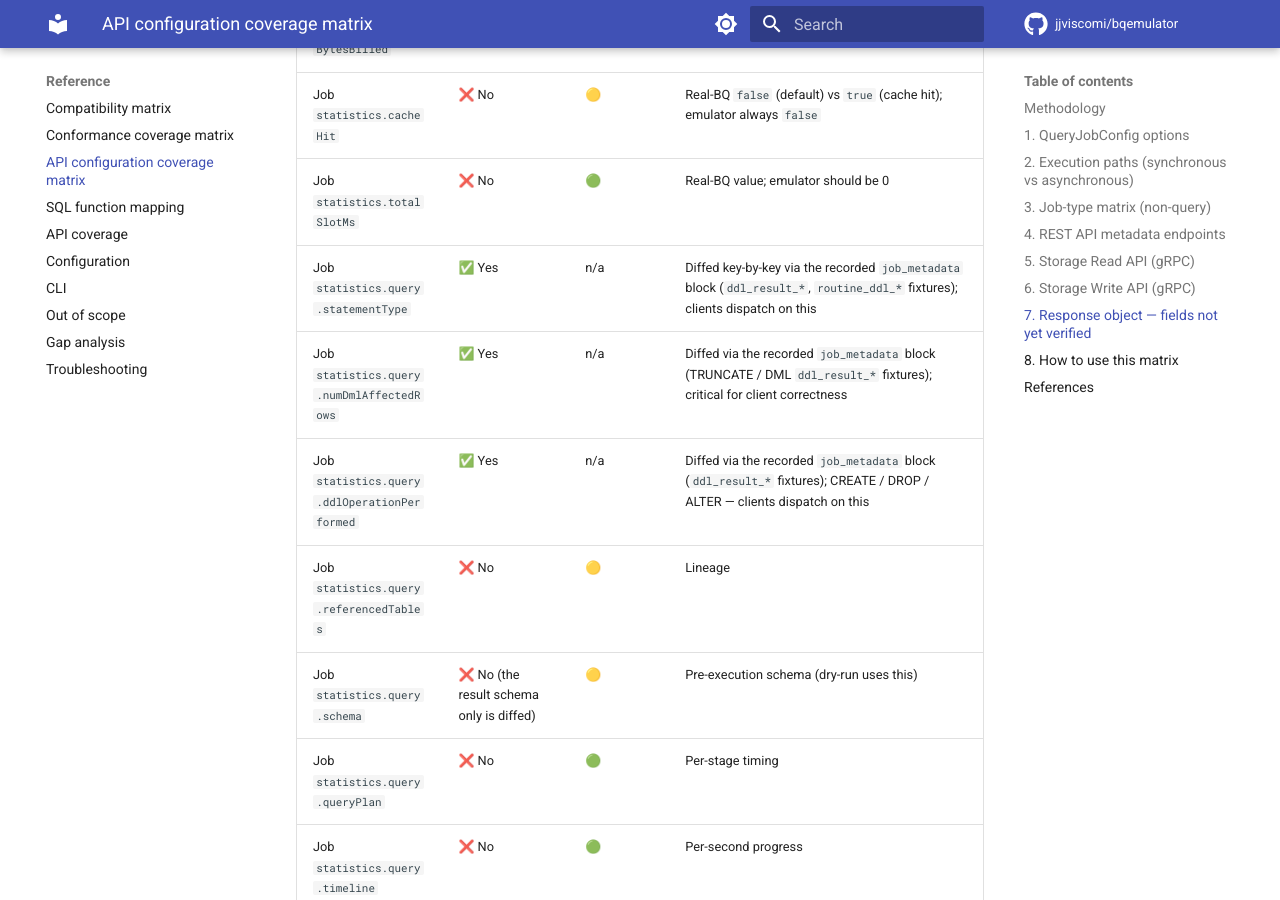
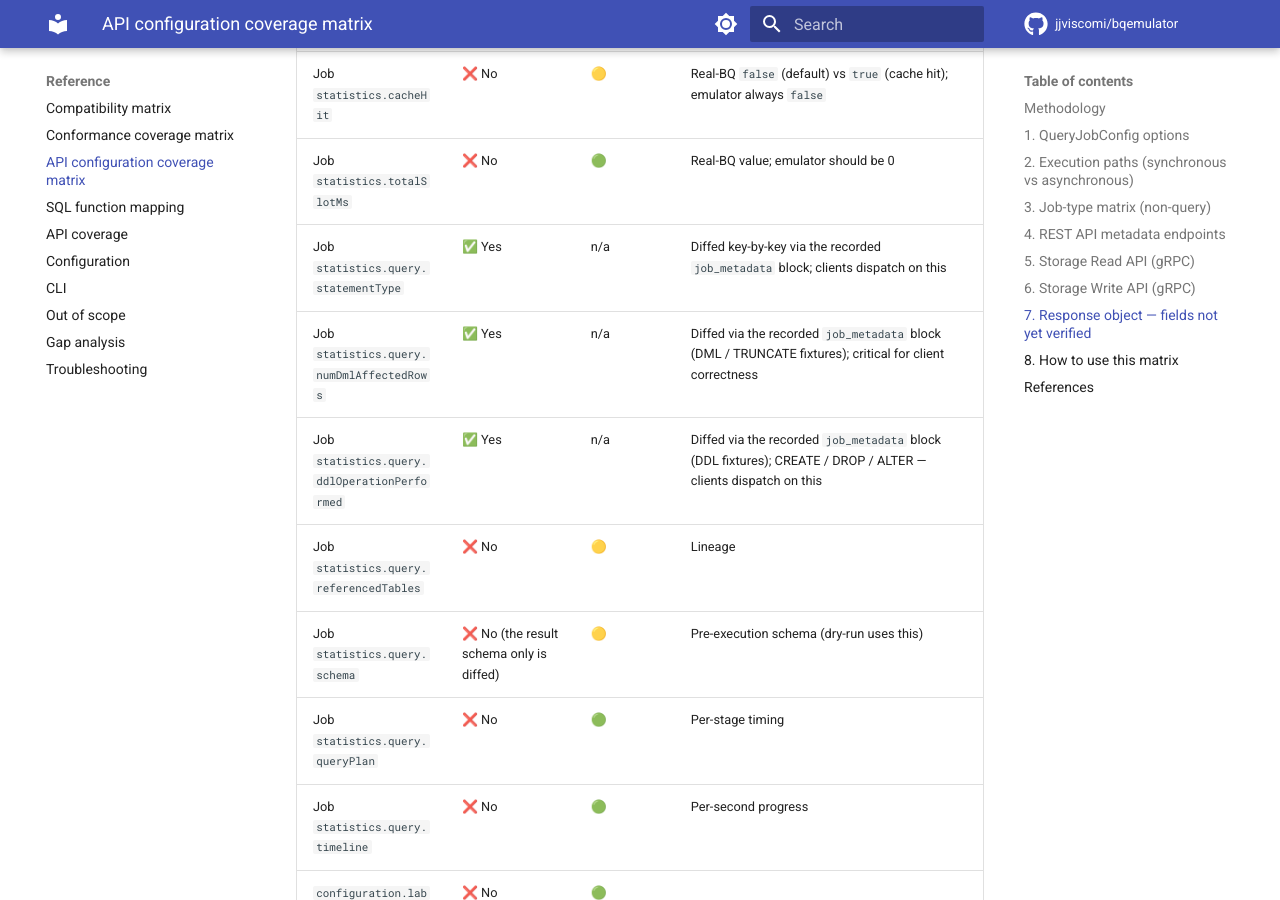
Before and after one commit to jjviscomi/bqemulator, an MkDocs documentation site: the page built from docs/reference/api-configuration-coverage-matrix.md, in a window 1280 px wide and 900 px high, scrolled down 15054 px. Built offline with MkDocs 1.6.1 and Material for MkDocs 9.7.7, drawn with Linux system fonts in a browser that asks for light colours; comment, search, counter and statistics services are not loaded; the version menu is left out.

Commit message:
docs: tighten job-metadata fixture citations per CodeRabbit
statement_type is recorded across the corpus (not only ddl_result_*/routine_ddl_*); num_dml_affected_rows lives in DML/TRUNCATE fixtures (not ddl_result_*). Verified: 282 expected.json files carry a job_metadata block, and tests/conformance/_comparison.py diffs statement_type / num_dml_affected_rows / ddl_operation_performed key-by-key.

Signed-off-by: Joseph Viscomi <jjviscomi@gmail.com>

```diff
--- a/docs/reference/api-configuration-coverage-matrix.md
+++ b/docs/reference/api-configuration-coverage-matrix.md
@@ -213,9 +213,9 @@
 | Job `statistics.totalBytesBilled` | ❌ No | 🟡 | Same |
 | Job `statistics.cacheHit` | ❌ No | 🟡 | Real-BQ `false` (default) vs `true` (cache hit); emulator always `false` |
 | Job `statistics.totalSlotMs` | ❌ No | 🟢 | Real-BQ value; emulator should be 0 |
-| Job `statistics.query.statementType` | ✅ Yes | n/a | Diffed key-by-key via the recorded `job_metadata` block (`ddl_result_*`, `routine_ddl_*` fixtures); clients dispatch on this |
-| Job `statistics.query.numDmlAffectedRows` | ✅ Yes | n/a | Diffed via the recorded `job_metadata` block (TRUNCATE / DML `ddl_result_*` fixtures); critical for client correctness |
-| Job `statistics.query.ddlOperationPerformed` | ✅ Yes | n/a | Diffed via the recorded `job_metadata` block (`ddl_result_*` fixtures); CREATE / DROP / ALTER — clients dispatch on this |
+| Job `statistics.query.statementType` | ✅ Yes | n/a | Diffed key-by-key via the recorded `job_metadata` block; clients dispatch on this |
+| Job `statistics.query.numDmlAffectedRows` | ✅ Yes | n/a | Diffed via the recorded `job_metadata` block (DML / TRUNCATE fixtures); critical for client correctness |
+| Job `statistics.query.ddlOperationPerformed` | ✅ Yes | n/a | Diffed via the recorded `job_metadata` block (DDL fixtures); CREATE / DROP / ALTER — clients dispatch on this |
 | Job `statistics.query.referencedTables` | ❌ No | 🟡 | Lineage |
 | Job `statistics.query.schema` | ❌ No (the result schema only is diffed) | 🟡 | Pre-execution schema (dry-run uses this) |
 | Job `statistics.query.queryPlan` | ❌ No | 🟢 | Per-stage timing |
```
